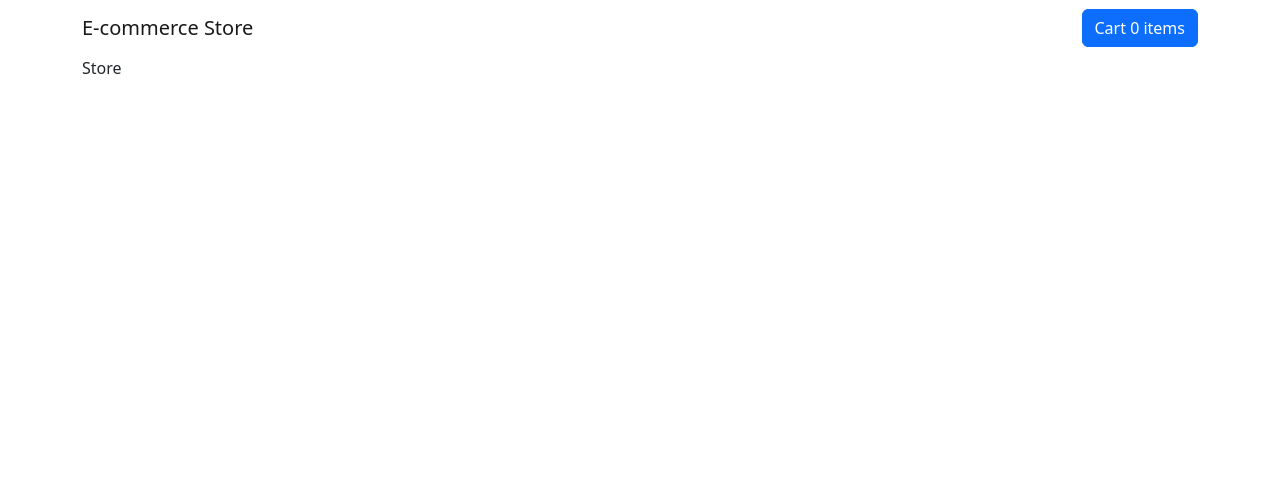
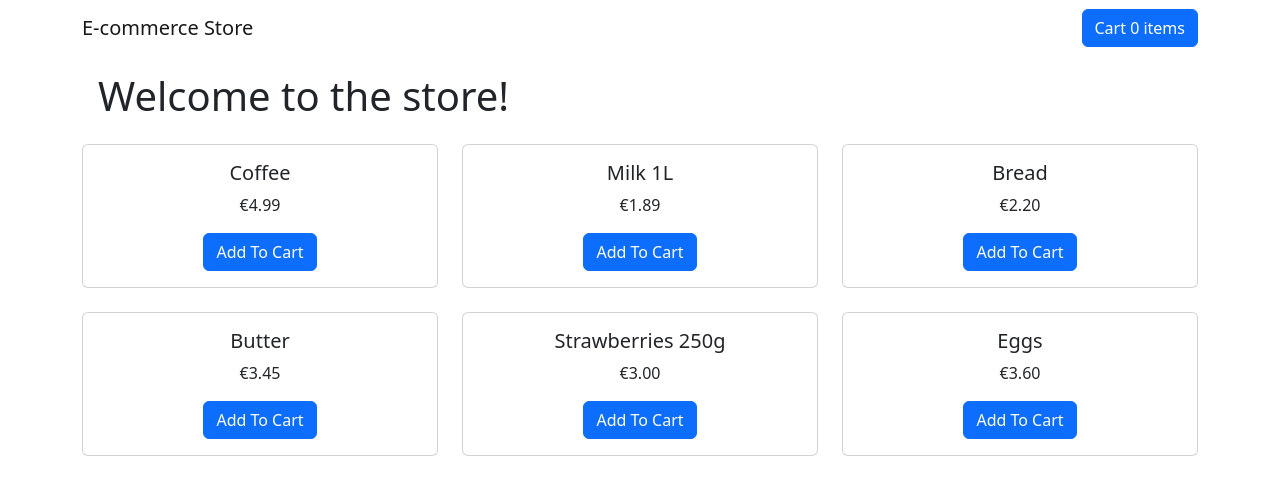
Before and after one commit to aga87/ecommerce-stripe, a React (Create React App) app: page / in a window 1280 px wide. Shown: the top 494 px of the page. Built offline with nearby package versions, Linux system fonts and the light colour scheme.

Commit message:
Add and render products

```diff
--- /dev/null
+++ b/src/components/ProductCard.tsx
@@ -0,0 +1,19 @@
+import React from 'react';
+import Card from 'react-bootstrap/Card';
+import Button from 'react-bootstrap/Button';
+
+type ProductCardProps = {
+  product: Product;
+};
+
+export const ProductCard = ({ product }: ProductCardProps) => {
+  return (
+    <Card>
+      <Card.Body>
+        <Card.Title>{product.name}</Card.Title>
+        <Card.Text>€{product.price.toFixed(2)}</Card.Text>
+        <Button variant='primary'>Add To Cart</Button>
+      </Card.Body>
+    </Card>
+  );
+};
--- /dev/null
+++ b/src/data/products.ts
@@ -0,0 +1,32 @@
+export const products: Product[] = [
+  {
+    id: '1',
+    name: 'Coffee',
+    price: 4.99
+  },
+  {
+    id: '2',
+    name: 'Milk 1L',
+    price: 1.89
+  },
+  {
+    id: '3',
+    name: 'Bread',
+    price: 2.2
+  },
+  {
+    id: '4',
+    name: 'Butter',
+    price: 3.45
+  },
+  {
+    id: '5',
+    name: 'Strawberries 250g',
+    price: 3
+  },
+  {
+    id: '6',
+    name: 'Eggs',
+    price: 3.6
+  }
+];
--- a/src/pages/Store.tsx
+++ b/src/pages/Store.tsx
@@ -1,5 +1,20 @@
 import React from 'react';
+import Row from 'react-bootstrap/Row';
+import Col from 'react-bootstrap/Col';
+import { ProductCard } from '../components/ProductCard';
+import { products } from '../data/products';
 
 export const Store = () => {
-  return <div>Store</div>;
+  return (
+    <>
+      <h1 className='p-3'>Welcome to the store!</h1>
+      <Row xs={1} md={3} className='g-4'>
+        {products.map(product => (
+          <Col align='center' key={product.name}>
+            <ProductCard product={product} />
+          </Col>
+        ))}
+      </Row>
+    </>
+  );
 };
--- /dev/null
+++ b/src/types.d.ts
@@ -0,0 +1,5 @@
+type Product = {
+  id: string;
+  name: string;
+  price: number;
+};
```
